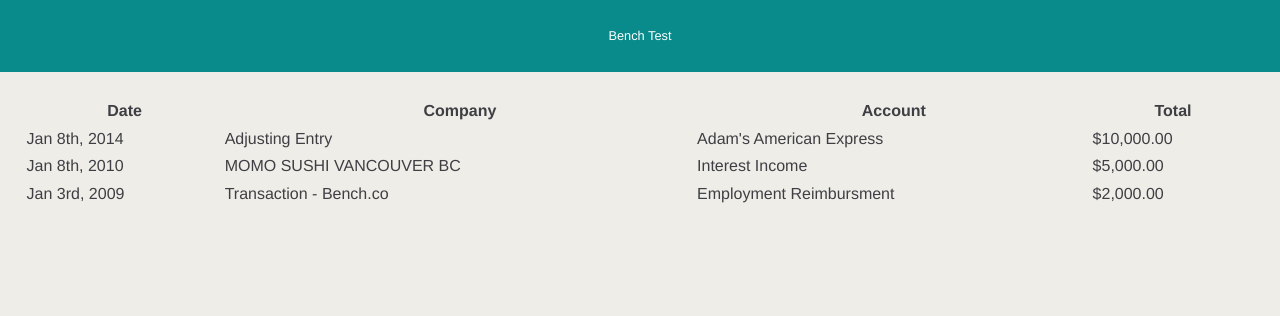
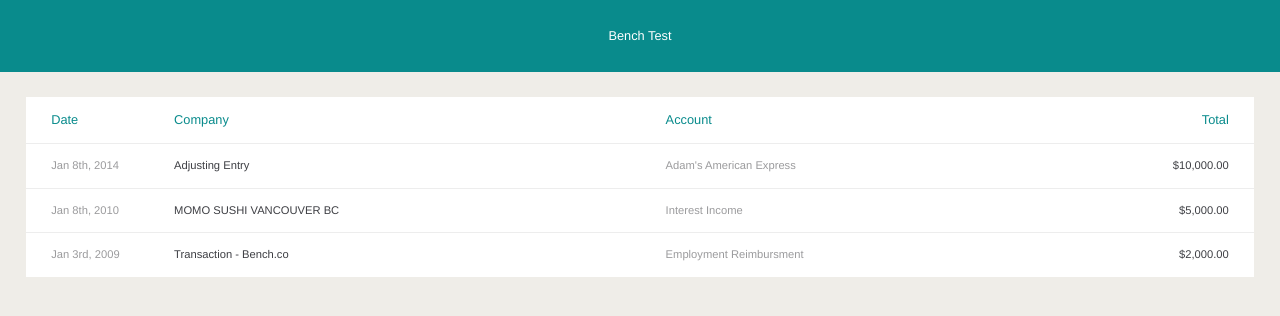
Before and after one commit to reynaldot/rest-test, a plain HTML site: page index.html in a window 1280 px wide. Drawn offline with Linux system fonts and the light colour scheme.

Commit message:
update transactions table with initial styles

```diff
--- a/index.html
+++ b/index.html
@@ -37,6 +37,8 @@
       --sand: #EFEDE8;
 
       --grey-dark: #3e3f44;
+      --grey-light: #ededed;
+      --grey-middle: #9b9b9d;
       --white: #FFFFFF;
     }
 
@@ -63,8 +65,40 @@
       padding: 1.6rem;
     }
 
+    .table {
+      width: 100%;
+    }
+    .table thead th {
+      font-size: 0.8em;
+      font-weight: inherit;
+      color: var(--cyan);
+      background-color: var(--white);
+    }
+    .table tbody td {
+      border-top: 1px solid var(--grey-light);
+      font-size: 0.7rem;
+    }
+    .table thead th,
+    .table tbody td {
+      padding: 0.8rem 1.6rem;
+      text-align: left;
+      background-color: var(--white);
+    }
+
     .transactions {
-      width: 100%;
+      table-layout: fixed;
+    }
+    .transactions thead th:first-child,
+    .transactions tbody td:first-child {
+      width: 10%;
+    }
+    .transactions thead th:last-child,
+    .transactions tbody td:last-child {
+      text-align: right;
+      width: 10%;
+    }
+    .transactions tbody td:nth-child(odd) {
+      color: var(--grey-middle);
     }
   </style>
 </head>
@@ -74,7 +108,7 @@
   </header>
 
   <div class="container">
-    <table class="transactions">
+    <table class="table transactions">
       <thead>
         <tr>
           <th>Date</th>
```
